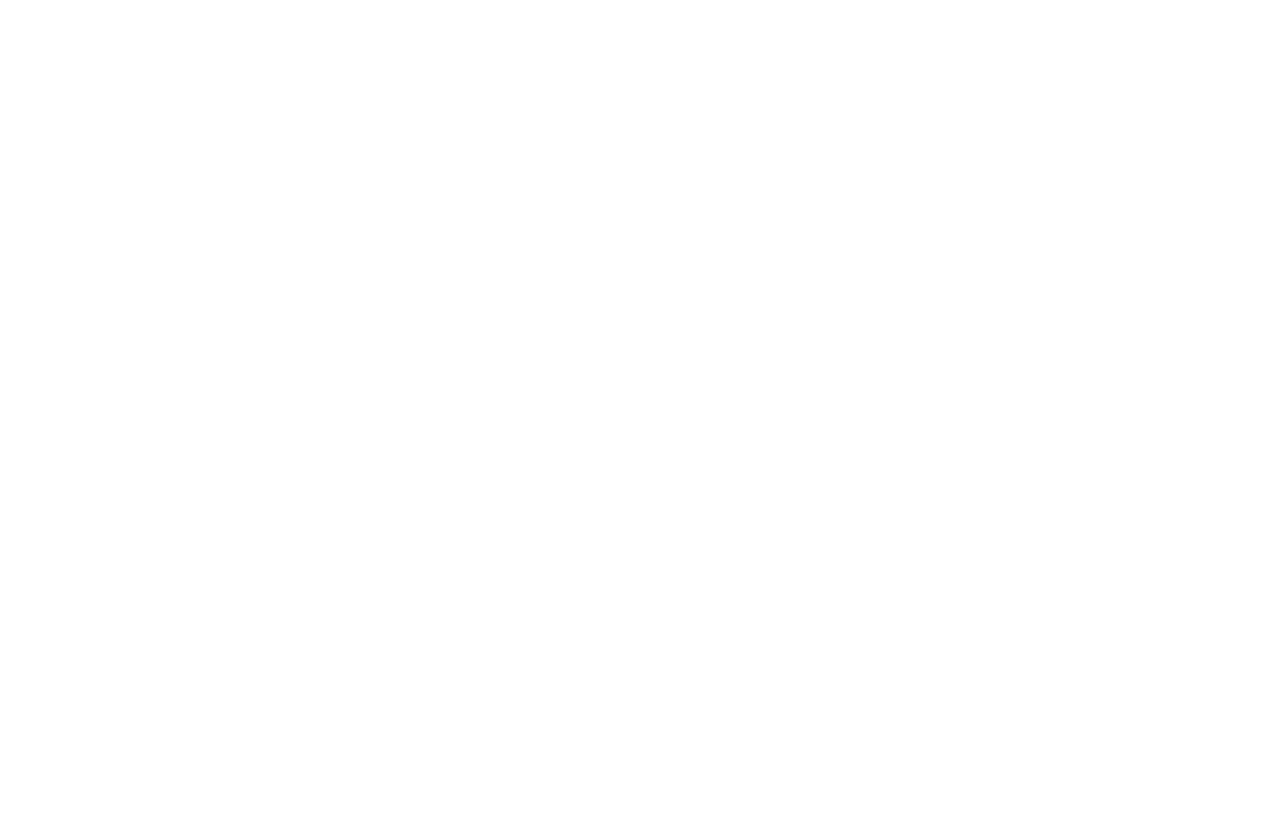
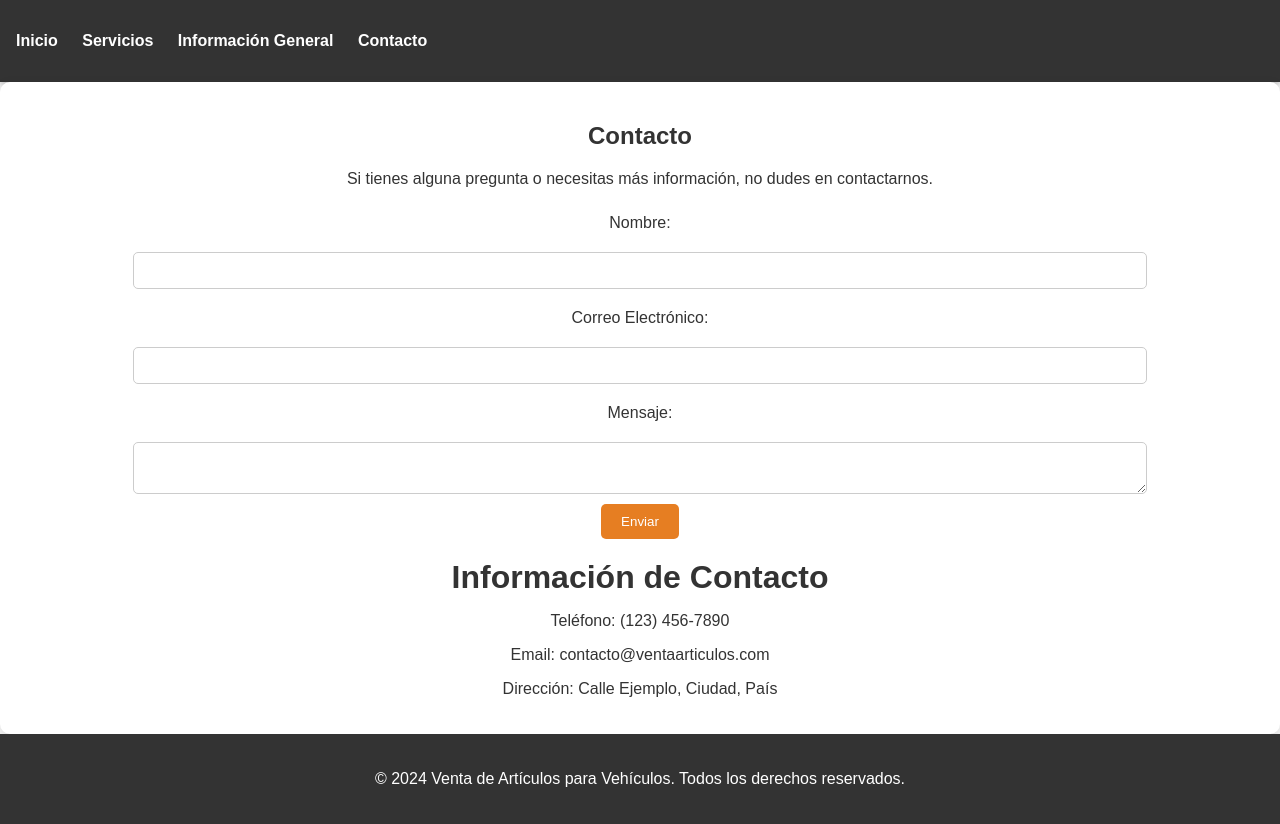
Before and after one commit to Esteban140892/AdminCar, a plain HTML site: page contacto.html in a window 1280 px wide. Before the commit the page ends 800 px from the top, so only its background shows below. Drawn offline with Linux system fonts and the light colour scheme.

Commit message:
se modifica el archivo servicio html

```diff
--- a/contacto.html
+++ b/contacto.html
@@ -1,11 +1,46 @@
 <!DOCTYPE html>
-<html lang="en">
+<html lang="es">
 <head>
     <meta charset="UTF-8">
     <meta name="viewport" content="width=device-width, initial-scale=1.0">
-    <title>Document</title>
+    <title>Contacto - Venta de Artículos para Vehículos</title>
+    <link rel="stylesheet" href="css/style.css">
 </head>
 <body>
+    <nav>
+        <ul>
+            <li><a href="index.html">Inicio</a></li>
+            <li><a href="servicios.html">Servicios</a></li>
+            <li><a href="informacion.html">Información General</a></li>
+            <li><a href="contacto.html">Contacto</a></li>
+        </ul>
+    </nav>
 
+    <section class="contact">
+        <h1>Contacto</h1>
+        <p>Si tienes alguna pregunta o necesitas más información, no dudes en contactarnos.</p>
+        <form>
+            <label for="name">Nombre:</label>
+            <input type="text" id="name" name="name" required>
+
+            <label for="email">Correo Electrónico:</label>
+            <input type="email" id="email" name="email" required>
+
+            <label for="message">Mensaje:</label>
+            <textarea id="message" name="message" required></textarea>
+
+            <button type="submit">Enviar</button>
+        </form>
+        <div class="contact-info">
+            <h2>Información de Contacto</h2>
+            <p>Teléfono: (123) 456-7890</p>
+            <p>Email: contacto@ventaarticulos.com</p>
+            <p>Dirección: Calle Ejemplo, Ciudad, País</p>
+        </div>
+    </section>
+
+    <footer>
+        <p>&copy; 2024 Venta de Artículos para Vehículos. Todos los derechos reservados.</p>
+    </footer>
 </body>
 </html>
```
Also changed, not shown: servicios.html (+2 -37 lines).
